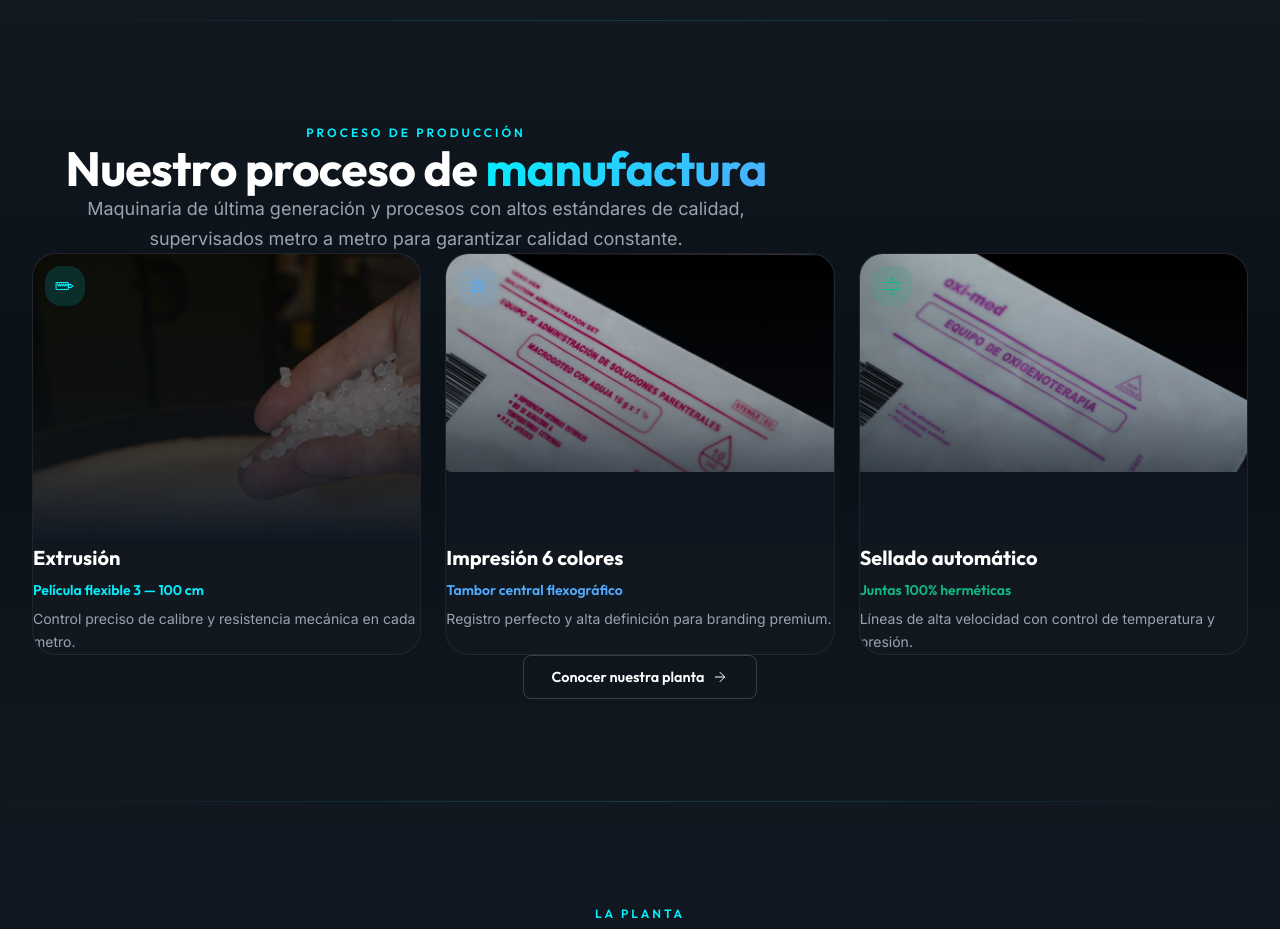
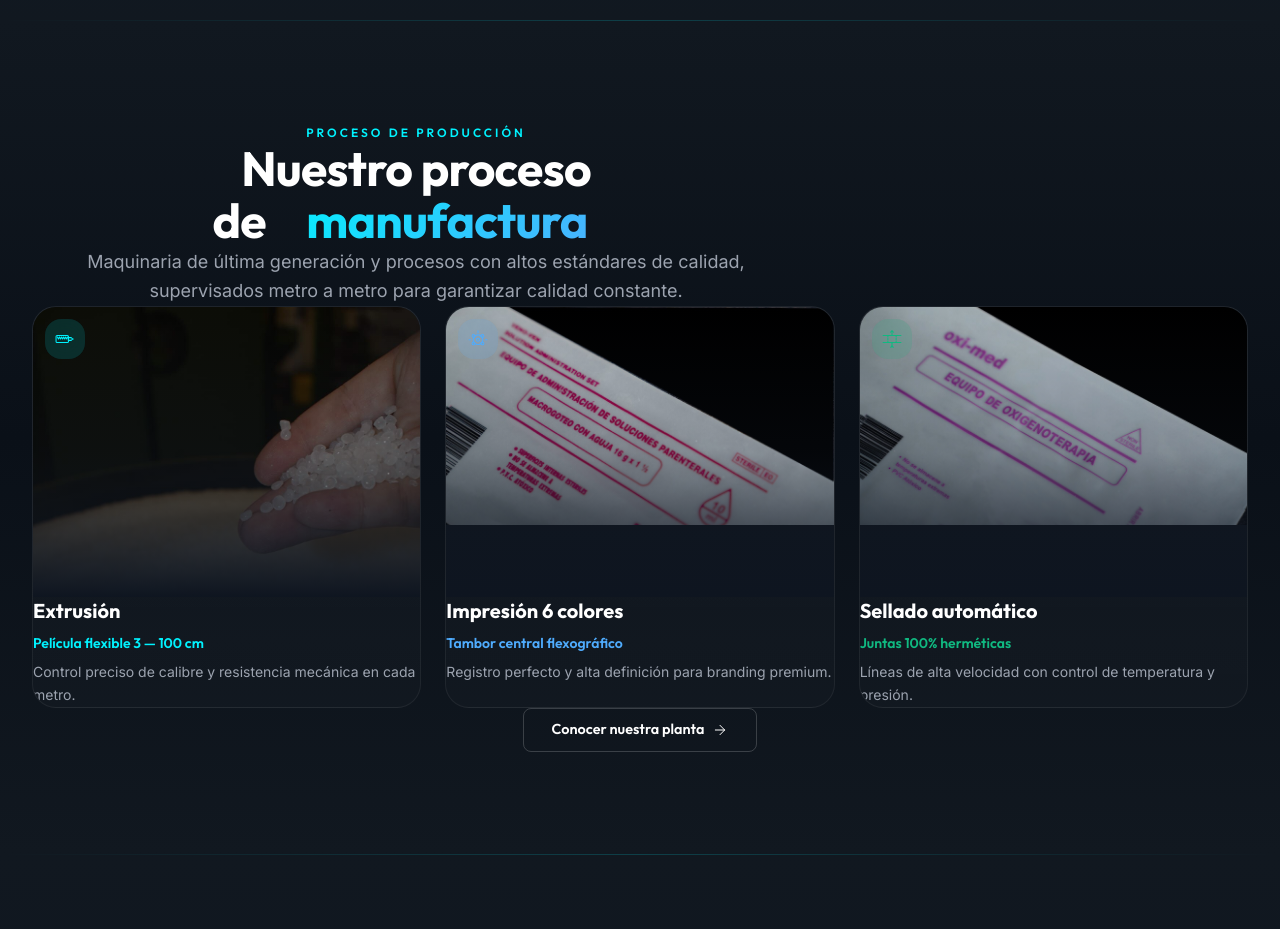
Before and after one commit to stevp93/proemflex-web, a Next.js app: page /proemflex-web/ in a window 1280 px wide. Shown: the part 1700-2629 px from the top of the page. Built offline with nearby package versions, Linux system fonts and the light colour scheme.

Commit message:
fix: container-pf en Sustainability, eliminar container-pf duplicados, mas espacio en botones CTA

```diff
--- a/src/components/home/CapabilitiesPreview.tsx
+++ b/src/components/home/CapabilitiesPreview.tsx
@@ -50,11 +50,11 @@ export default function CapabilitiesPreview() {
           className="grid place-items-center text-center max-w-3xl mx-auto mb-14 sm:mb-16 px-4"
         >
           <p className="eyebrow mb-3">Proceso de producción</p>
-          <h2 className="h-section text-3xl sm:text-4xl md:text-5xl">
+          <h2 className="container-pf text-center h-section text-3xl sm:text-4xl md:text-5xl">
             Nuestro proceso de{" "}
-            <span className="text-gradient-cyan whitespace-nowrap">manufactura</span>
+            <span className="container-pf text-gradient-cyan whitespace-nowrap">manufactura</span>
           </h2>
-          <p className="mt-4 text-[#9CA3AF] text-base sm:text-lg leading-relaxed text-center max-w-2xl mx-auto">
+          <p className="container-pf mt-4 text-[#9CA3AF] text-base sm:text-lg leading-relaxed text-center max-w-2xl mx-auto">
             Maquinaria de última generación y procesos con altos estándares de calidad, supervisados
             metro a metro para garantizar calidad constante.
           </p>
```
